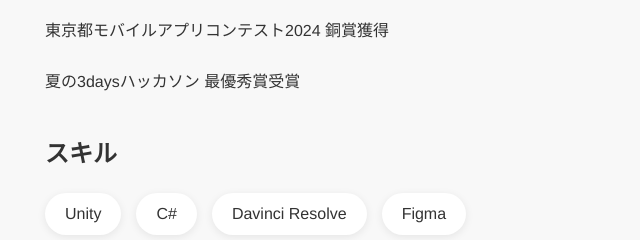
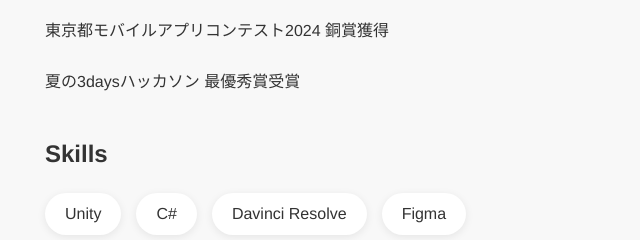
Before and after one commit to yuar1e/portfolio, a plain HTML site: page index.html in a window 1280 px wide. Shown: the part 2620-2860 px from the top of the page, 625-1265 px from the left. Drawn offline with nearby package versions, Linux system fonts and the light colour scheme.

Commit message:
Update index.html

```diff
--- a/index.html
+++ b/index.html
@@ -538,7 +538,7 @@
                         <br>夏の3daysハッカソン 最優秀賞受賞</br>
                     </p>
                     <div class="skills">
-                        <h3>スキル</h3>
+                        <h3>Skills</h3>
                         <div class="skill-list">
                             <div class="skill-item">Unity</div>
                             <div class="skill-item">C#</div>
```
